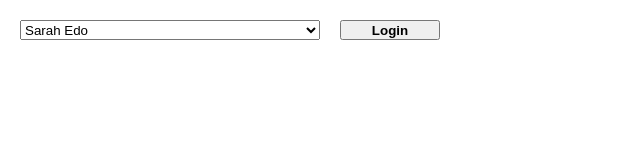
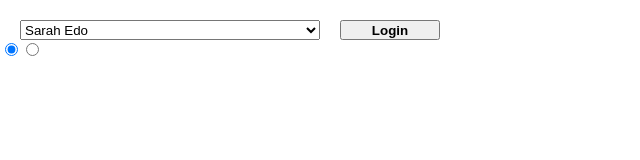
Before and after one commit to hassanjamilah/React-Project-Would-You-Rather, a React (Create React App) app: page / in a window 1280 px wide. Shown: the top 160 px of the page, without its empty margins (0-640 px from the left). Built offline with nearby package versions, Linux system fonts and the light colour scheme.

Commit message:
Fixed the select answer

```diff
--- a/src/_DATA.js
+++ b/src/_DATA.js
@@ -172,15 +172,15 @@ export function _saveQuestion (question) {
 }
 
 export function _saveQuestionAnswer ({ authedUser, qid, answer }) {
-  console.log('authed question in save answer: ' , qid)
+  console.log('🥗 authed question in save answer: ' , authedUser)
   return new Promise((res, rej) => {
     setTimeout(() => {
       users = {
         ...users,
         [authedUser]: {
-          ...users[authedUser],
+          ...users[authedUser.id],
           answers: {
-            ...users[authedUser].answers,
+            ...users[authedUser.id].answers,
             [qid]: answer
           }
         }
@@ -192,7 +192,7 @@ export function _saveQuestionAnswer ({ authedUser, qid, answer }) {
           ...questions[qid],
           [answer]: {
             ...questions[qid][answer],
-            votes: questions[qid][answer].votes.concat([authedUser])
+            votes: questions[qid][answer].votes.concat([authedUser.id])
           }
         }
       }
--- a/src/actions/question.js
+++ b/src/actions/question.js
@@ -50,9 +50,9 @@ function toggleAnswer(quesitonID, answer, authedUser){
 export function handleToggleAnswer(id, answer){
     return (dispatch, getState) => {
         const authedUser =  getState().authedUser
-        id = '6ni6ok3ym7mf1p33lnez'
+
         console.log('Submit answer:' , id , answer, 'johndoe')
-        dispatch(toggleAnswer(id, answer, authedUser))
+        dispatch(toggleAnswer(id, answer, authedUser.id))
         return _saveQuestionAnswer({
             authedUser:authedUser,
             qid:id,
--- a/src/components/Home.js
+++ b/src/components/Home.js
@@ -62,7 +62,7 @@ function mapStateToProps({ questions, authedUser }) {
     var otherQuestions = []
     ids.map((id) => {
         const question = questions[id]
-        console.log()
+        console.log('🧃 ' , question)
         if (
             question.optionOne.votes.includes(authedUser.id) ||
             question.optionTwo.votes.includes(authedUser.id)
--- a/src/components/Login.js
+++ b/src/components/Login.js
@@ -2,7 +2,7 @@ import React, { Component } from 'react'
 import { connect } from 'react-redux'
 import {setAuthedUser} from '../actions/authedUser'
 import {Redirect, Link} from 'react-router-dom'
-import Nav from './Nav'
+import Temp from './Temp'
 
 class Login extends Component {
     selectedUserId = 0
@@ -49,6 +49,7 @@ class Login extends Component {
                     }
                 </select>
                 <button onClick={this.handleLogin} className="btn-login">Login</button>
+                <Temp/>
             </div>
 
         )
--- a/src/components/Question.js
+++ b/src/components/Question.js
@@ -48,6 +48,7 @@ class Question extends Component {
                         <div style={{ paddingTop:3}}>
                             <h2 >Would you rather?</h2>
                             <h4>{question.optionOne.text}</h4>
+
                         </div>
                     </div>
 
--- /dev/null
+++ b/src/components/Temp.js
@@ -0,0 +1,29 @@
+import React from 'react'
+
+export default class Temp extends React.Component{
+    state={
+        firstSelected:true
+    }
+
+    radioSelected = (value)=>{
+        var newValue = false
+        value == 1 ? newValue = true : newValue = false
+        this.setState(()=>({
+            firstSelected:newValue
+        }))
+    }
+
+    render(){
+        const {firstSelected} = this.state
+        return(
+            <div>
+                <input type='radio'
+                onChange={()=>this.radioSelected(1)}
+                checked={firstSelected}></input>
+                <input type='radio'
+                onChange={()=>this.radioSelected(2)}
+                checked={!firstSelected}></input>
+            </div>
+        )
+    }
+}
--- a/src/components/َQuestionDetail.js
+++ b/src/components/َQuestionDetail.js
@@ -2,16 +2,26 @@ import React from 'react'
 import { connect } from 'react-redux'
 import { handleToggleAnswer } from '../actions/question'
 import { Redirect } from 'react-router-dom'
-import {RadioGroup, Radio} from 'react-radio-group'
+import Nav from './Nav'
 
 class QuestionDetail extends React.Component {
     state = {
-        selecteOption: 'option1'
+        firstSelected: true
+    }
+
+    radioSelected = (value) => {
+        var newValue = false
+        value == 1 ? newValue = true : newValue = false
+        this.setState(() => ({
+            firstSelected: newValue
+        }))
     }
 
     handleSumbit = (e) => {
+
         e.preventDefault()
         const { id, authedUser } = this.props
+
         this.props.dispatch(handleToggleAnswer(id, 'optionOne'))
 
     }
@@ -20,16 +30,24 @@ class QuestionDetail extends React.Component {
 
     }
 
-    handleChangeOption = (e) => {
-        console.log('event', e)
-        this.setState(()=>({
-            selecteOption:e.target.value
-        }))
+    OptionButtons = () => {
+        const { firstSelected } = this.state
+        const {question} = this.props
+        console.log('🍭 question: ' , question.optionOne.text)
+        return (
+            <div>
+                <form>
+                    <div><input type='radio'
+                        onChange={() => this.radioSelected(1)}
+                        checked={firstSelected}></input>{question.optionOne.text}</div>
+                    <div><input type='radio'
+                        onChange={() => this.radioSelected(2)}
+                        checked={!firstSelected}></input>{question.optionTwo.text}</div>
+                </form>
+            </div>
+        )
     }
 
-    handleCahnge1 = (e) => {
-        console.log(e)
-    }
 
     render() {
         const { id, isAnswered } = this.props
@@ -39,41 +57,36 @@ class QuestionDetail extends React.Component {
         console.log("The quesiton is answered: ", this.checkIfIsAnsweredQuestion())
         if (isAnswered == null) {
             return (
-
-                <div >{id}
+                <div >
+                    {id}
+                    <Nav/>
+                    <this.OptionButtons />
                     <form>
-                        {/* <RadioGroup selectedValue='option1' onchange={this.handleCahnge1}>
-                        <Radio value='option1' checked={false}>Option1</Radio>
-                        </RadioGroup> */}
                         <button onClick={this.handleSumbit}>Submit answer</button>
-
                     </form>
                 </div>
-
             )
         } else {
             return (
-
-                <div >{id}
-
+                <div >
+                    <Nav/>
                     <div>{isAnswered}</div>
                 </div>
-
-
             )
         }
-
     }
 }
 
 function MapStateToProps({ users, questions, authedUser }, props) {
-    if (authedUser == null){
+
+    if (authedUser == null) {
         return
     }
     const { id } = props.match.params
     const question = questions[id]
+    console.log('🥮 Question' , question)
     var x = null
-    console.log('🍫 authed user in q details: ' , users[authedUser.id])
+    console.log('🍫 authed user in q details: ', users[authedUser.id])
     if (authedUser !== null) {
         x = users[authedUser.id].answers[id]
     }
--- a/src/reducers/question.js
+++ b/src/reducers/question.js
@@ -15,6 +15,12 @@ export default function  quesions (state={}, action){
             }
 
         case TOGGLE_ANSWER:
+
+            console.log('🍨 the question is : ' , state[action.quesitonID])
+            console.log('🍨 the question votes are : ' , state[action.quesitonID].optionOne.votes)
+            console.log('🍨 the question authed user are : ' , action.authedUser)
+            const x =  state[action.quesitonID].optionOne.votes.concat([action.authedUser])
+            console.log('🍨 the question votes concat are : ' ,x)
             if (action.answer === 'optionOne'){
                 return {
                     ...state,
@@ -22,7 +28,7 @@ export default function  quesions (state={}, action){
                         ...state[action.quesitonID],
                         optionOne:{
                             text:state[action.quesitonID].optionOne.text,
-                            votes:state[action.quesitonID].optionOne.votes.concat([action.authedUser])
+                            votes:x
                         }
 
                     }
@@ -34,7 +40,7 @@ export default function  quesions (state={}, action){
                         ...state[action.quesitonID],
                         optionTwo:{
                             text:state[action.quesitonID].optionTwo.text,
-                            votes:state[action.quesitonID].optionTwo.votes.concat([action.authedUser])
+                            votes:state[action.quesitonID].optionTwo.votes.push(action.authedUser.id)
                         }
 
                     }
```
Also changed, not shown: 1 other file (tests, documents, lock files or other folders).
